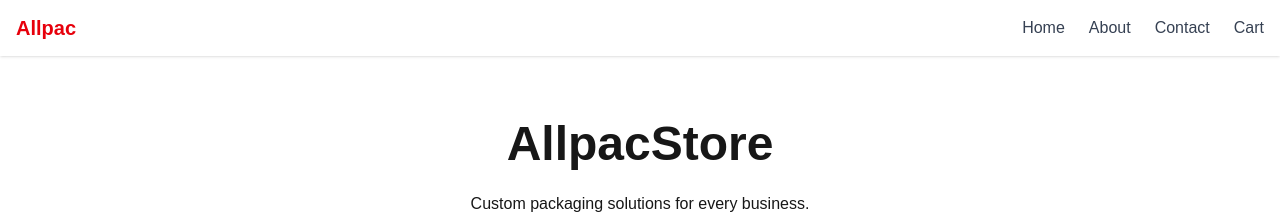
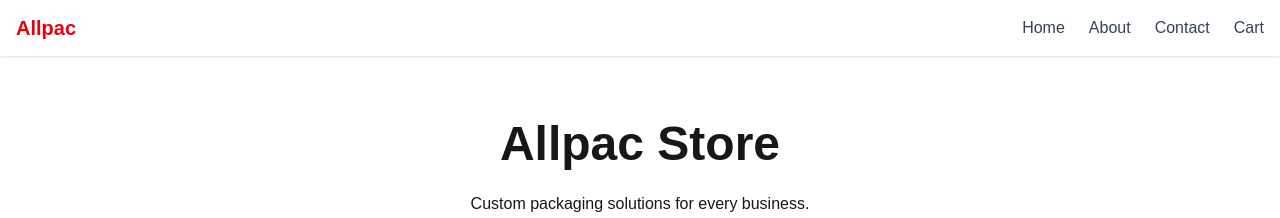
Before and after one commit to Emadedin1/allpacstore, a Next.js app in the folder frontend/: page / in a window 1280 px wide. Shown: the top 218 px of the page. Built offline with nearby package versions, Linux system fonts and the light colour scheme.

Commit message:
Update page.jsx

```diff
--- a/frontend/src/app/page.jsx
+++ b/frontend/src/app/page.jsx
@@ -3,7 +3,7 @@
 export default function Home() {
   return (
     <main className="container mx-auto p-8 mt-8 text-center">
-      <h1 className="text-5xl font-bold mb-6">AllpacStore</h1>
+      <h1 className="text-5xl font-bold mb-6">Allpac Store</h1>
       <p className="mb-8">Custom packaging solutions for every business.</p>
       <img src="/hero-package.jpg" alt="Packaging example" className="mx-auto mb-8 rounded-lg" />
       <a
```
